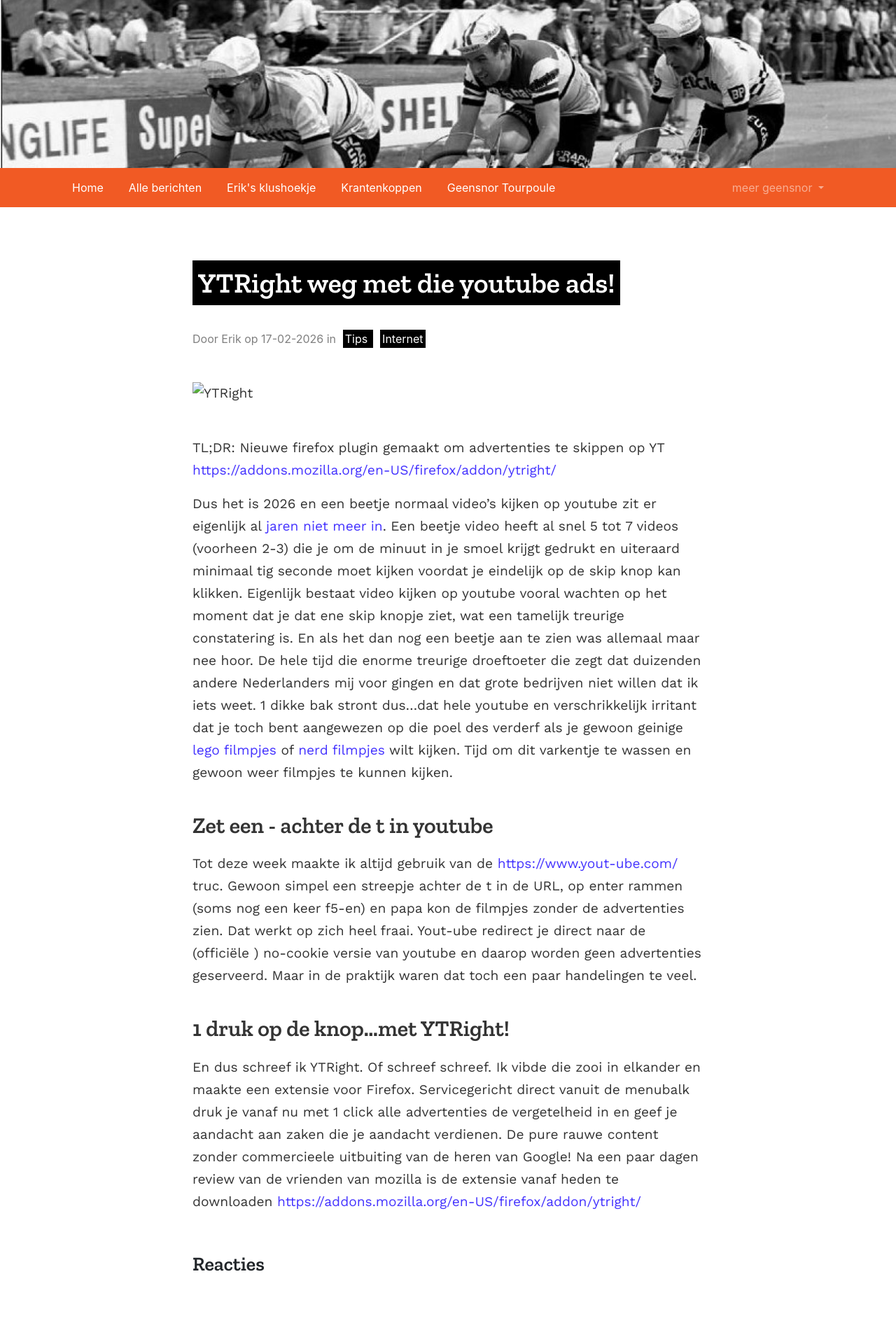
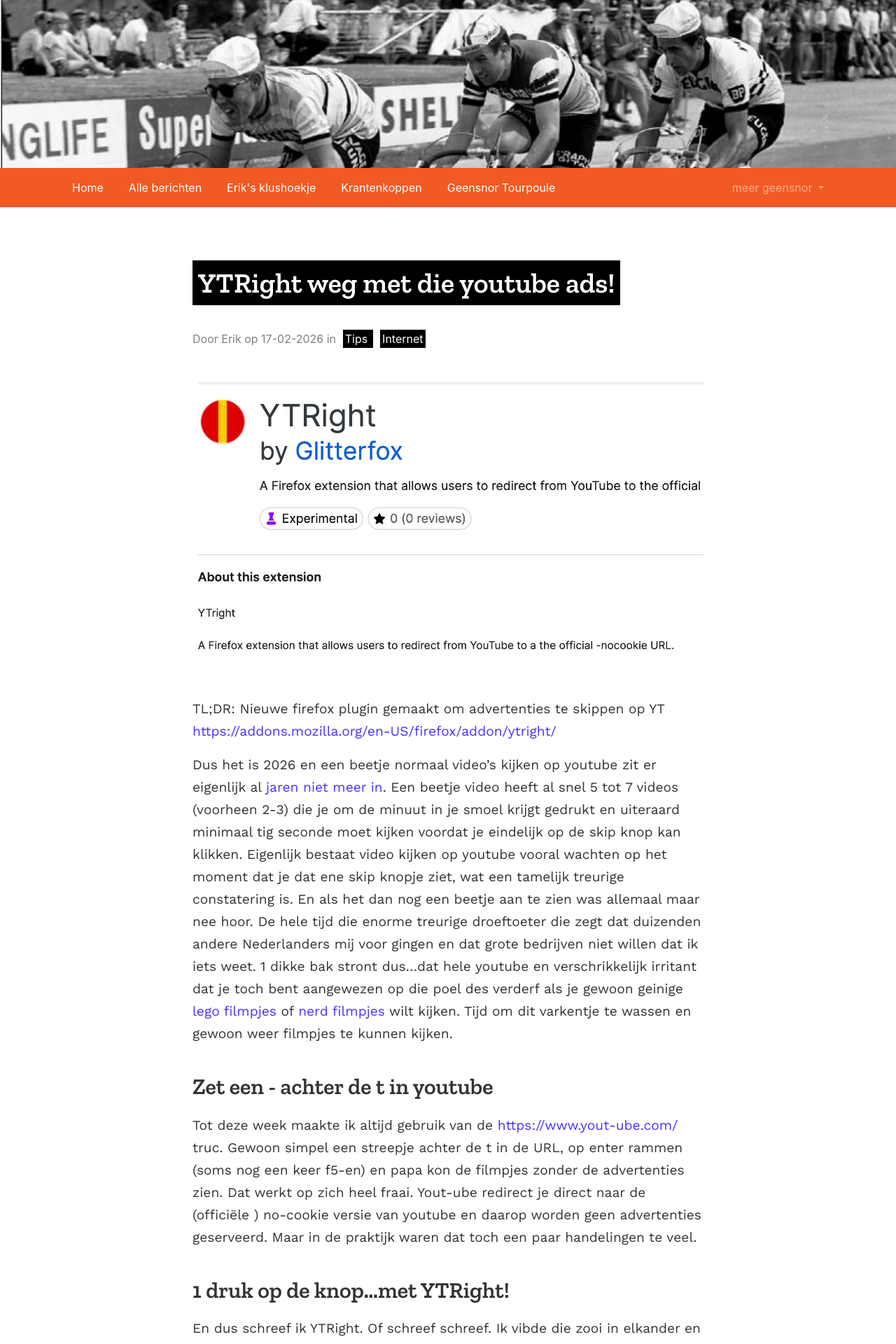
Before and after one commit to geensnor/geensnor.nl, a Jekyll site: the page built from _posts/2026-02-17-YTRight-eerste-firefox-extensie.md, in a window 1280 px wide. Shown: the top 1920 px of the page at 70% size. Built offline with Jekyll 4.4.1, drawn with Linux system fonts in a browser that asks for light colours; comment, search, counter and statistics services are not loaded.

Commit message:
Plaatje fix

```diff
--- a/_posts/2026-02-17-YTRight-eerste-firefox-extensie.md
+++ b/_posts/2026-02-17-YTRight-eerste-firefox-extensie.md
@@ -6,7 +6,7 @@
   - Internet
 ---
 
-![YTRight](../assets/posts/YTright.jpg)
+![YTRight](../assets/posts/YTright.jpeg)
 
 TL;DR: Nieuwe firefox plugin gemaakt om advertenties te skippen op YT [https://addons.mozilla.org/en-US/firefox/addon/ytright/](https://addons.mozilla.org/en-US/firefox/addon/ytright/)
 
```
Also changed, not shown: assets/posts/YTright.jpeg (renamed from assets/YTright.jpg).
